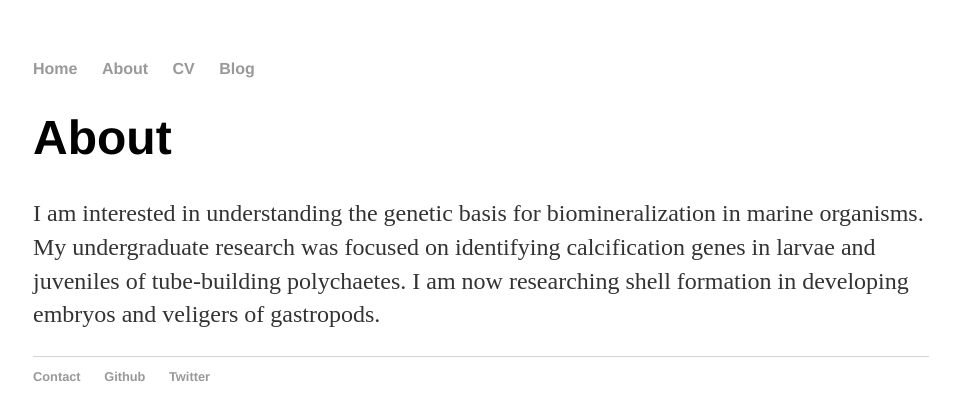
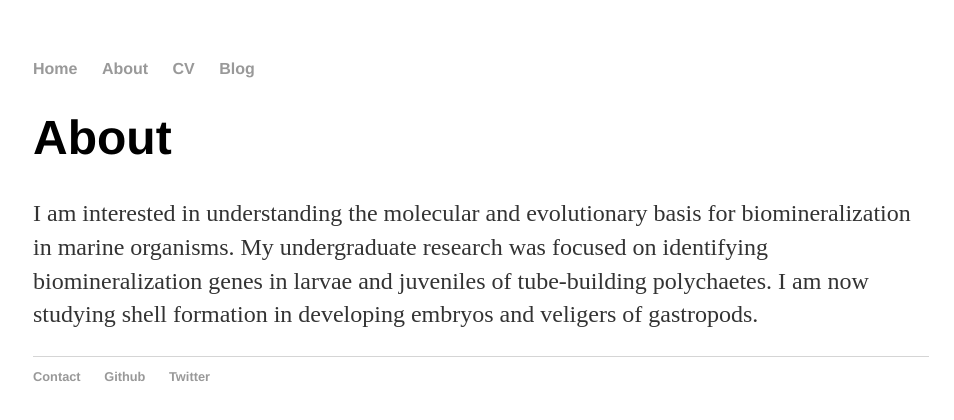
Before and after one commit to gbatzel/gbatzel, a Jekyll site: the page built from about/index.html, in a window 1280 px wide. Shown: the top 420 px of the page, without its empty margins (159-1113 px from the left). Built offline with Jekyll 4.4.1, drawn with Linux system fonts in a browser that asks for light colours.

Commit message:
Update index.html

```diff
--- a/about/index.html
+++ b/about/index.html
@@ -5,6 +5,6 @@ title: About Grant
 
 		<div class="about">
 			<h1>About</h1>
-			<p>I am interested in understanding the genetic basis for biomineralization in marine organisms. My undergraduate research was focused on identifying calcification genes in larvae and juveniles of tube-building polychaetes. I am now researching shell formation in developing embryos and veligers of gastropods.
+			<p>I am interested in understanding the molecular and evolutionary basis for biomineralization in marine organisms. My undergraduate research was focused on identifying biomineralization genes in larvae and juveniles of tube-building polychaetes. I am now studying shell formation in developing embryos and veligers of gastropods.
 </p>
 		</div>
```
